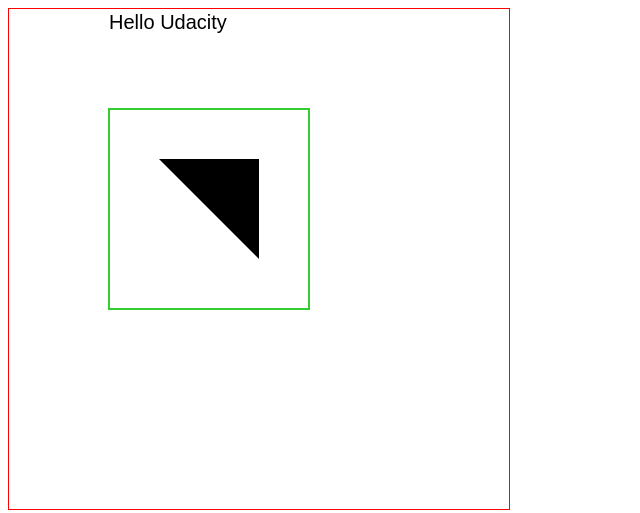
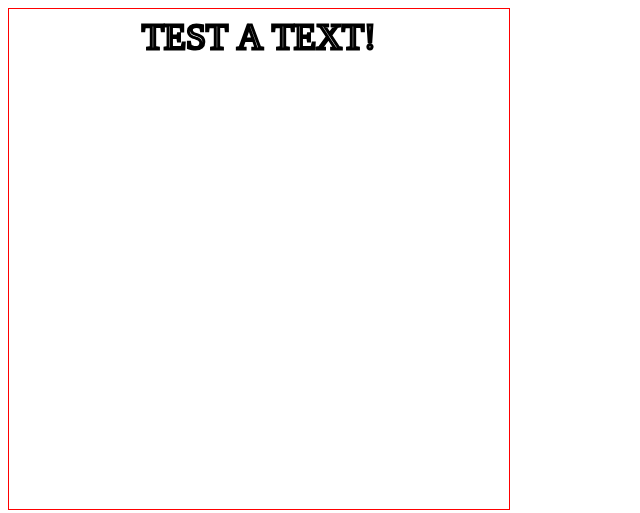
Before and after one commit to victornery/nanodegree-study, a website: page Canvas/index.html in a window 1280 px wide. Shown: the whole page, without its empty margins (0-640 px from the left). Drawn offline with Linux system fonts and the light colour scheme.

Commit message:
Escrevendo no Canvas

```diff
--- a/Canvas/index.html
+++ b/Canvas/index.html
@@ -14,21 +14,15 @@
     const c = document.querySelector('#test')
     const ctx = c.getContext("2d")
 
-    ctx.strokeStyle = "#33CC33"
+    ctx.font = "36px Impact"
+    ctx.textAlign = "center"
 
-    ctx.scale(2, 2)
+    ctx.fillStyle = "white"
+    ctx.fillText("TEST A TEXT!", c.width / 2, 40)
 
-    ctx.strokeRect(50, 50, 100, 100)
-
-    ctx.beginPath()
-
-    ctx.moveTo(75, 75)
-    ctx.lineTo(125, 125)
-    ctx.lineTo(125, 75)
-
-    ctx.fill()
-    ctx.fillStyle = "black"
-    ctx.fillText("Hello Udacity", 50, 10)
+    ctx.strokeStyle = "black"
+    ctx.lineWidth = 3
+    ctx.strokeText("TEST A TEXT!", c.width / 2, 40)
 
   </script>
 </body>
```
